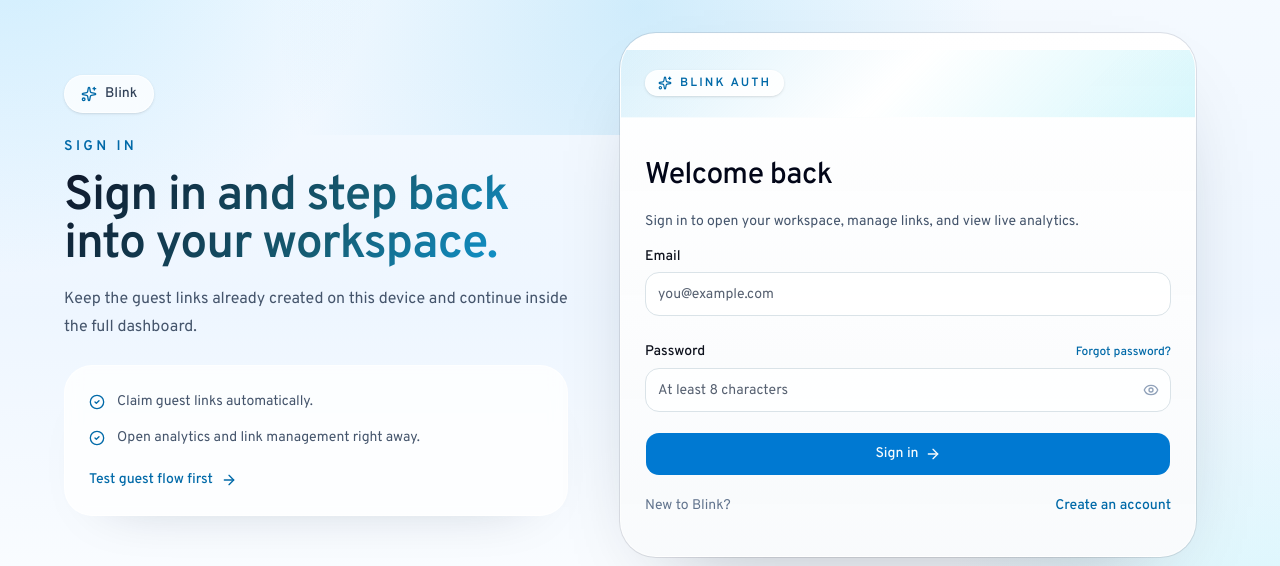
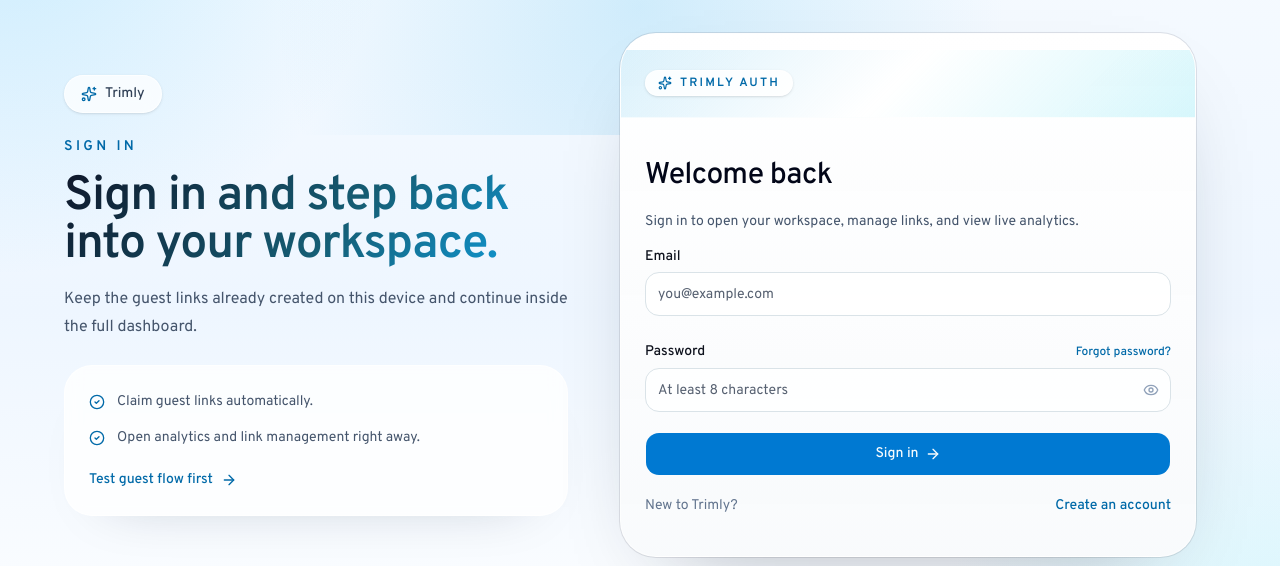
Before and after one commit to LokeshwarPrasad3/Trimly, a Next.js app: page /sign-in in a window 1280 px wide. Shown: the part 121-687 px from the top of the page. Built offline with nearby package versions, Linux system fonts and the light colour scheme; no server answers.

Commit message:
chore: rename project to Trimly

```diff
--- a/src/app/guest-upgrade/page.tsx
+++ b/src/app/guest-upgrade/page.tsx
@@ -11,7 +11,7 @@
           <p className="text-sm font-semibold uppercase tracking-[0.22em] text-sky-700">Free tier expired</p>
           <h1 className="mt-4 text-4xl font-semibold tracking-tight text-slate-950">Your 10 free guest links are finished.</h1>
           <p className="mt-4 max-w-xl text-base leading-7 text-slate-600">
-            To access all links and continue using Blink, the user now needs to log in. For now, the logged-in experience stays free.
+            To access all links and continue using Trimly, the user now needs to log in. For now, the logged-in experience stays free.
           </p>
           <div className="mt-8 flex flex-wrap gap-3">
             <Link href="/sign-in" className={linkButtonClass("primary")}>
--- a/src/app/layout.tsx
+++ b/src/app/layout.tsx
@@ -5,7 +5,7 @@
 import "./globals.css";
 
 export const metadata: Metadata = {
-  title: "Blink | URL Shortener UI",
+  title: "Trimly | URL Shortener UI",
   description: "UI-first v1 workspace for a modern URL shortener product.",
 };
 
--- a/src/app/sign-in/page.tsx
+++ b/src/app/sign-in/page.tsx
@@ -13,7 +13,7 @@
         <section className="order-2 space-y-6 lg:order-1">
           <Link href="/" className="inline-flex items-center gap-2 rounded-full border border-white/70 bg-white/75 px-4 py-2 text-sm font-medium text-slate-700 shadow-sm backdrop-blur">
             <Sparkles className="size-4 text-sky-700" />
-            Blink
+            Trimly
           </Link>
           <div className="space-y-4">
             <p className="text-sm font-semibold uppercase tracking-[0.24em] text-sky-700">Sign in</p>
--- a/src/app/sign-up/page.tsx
+++ b/src/app/sign-up/page.tsx
@@ -13,7 +13,7 @@
         <section className="order-2 space-y-6 lg:order-1">
           <Link href="/" className="inline-flex items-center gap-2 rounded-full border border-white/70 bg-white/75 px-4 py-2 text-sm font-medium text-slate-700 shadow-sm backdrop-blur">
             <Sparkles className="size-4 text-sky-700" />
-            Blink
+            Trimly
           </Link>
           <div className="space-y-4">
             <p className="text-sm font-semibold uppercase tracking-[0.24em] text-sky-700">Sign up</p>
--- a/src/components/dashboard/app-shell.tsx
+++ b/src/components/dashboard/app-shell.tsx
@@ -65,7 +65,7 @@
         })}
       </nav>
       <div className="mt-auto rounded-[1.5rem] bg-gradient-to-r from-slate-950 to-sky-700 p-4 text-white">
-        <p className="text-sm font-semibold">{currentUser.name ?? "Blink user"}</p>
+        <p className="text-sm font-semibold">{currentUser.name ?? "Trimly user"}</p>
         <p className="text-sm text-sky-100">Forever free workspace</p>
       </div>
     </div>
--- a/src/features/auth/auth-form-card.tsx
+++ b/src/features/auth/auth-form-card.tsx
@@ -64,7 +64,7 @@
     action: "Sign in",
     footerHref: "/sign-up",
     footerLabel: "Create an account",
-    footerText: "New to Blink?",
+    footerText: "New to Trimly?",
   },
   "sign-up": {
     title: "Create your account",
@@ -156,7 +156,7 @@
       <div className="border-b border-white/70 bg-[linear-gradient(135deg,_rgba(14,165,233,0.15),_rgba(255,255,255,0.96)_48%,_rgba(34,211,238,0.18))] px-6 py-5">
         <div className="inline-flex items-center gap-2 rounded-full border border-white/80 bg-white/85 px-3 py-1 text-xs font-semibold uppercase tracking-[0.18em] text-sky-700 shadow-sm">
           <Sparkles className="size-3.5" />
-          Blink auth
+          Trimly auth
         </div>
       </div>
       <CardHeader className="space-y-3 px-6 pt-6">
--- a/src/features/auth/components/dashboard-user-menu.tsx
+++ b/src/features/auth/components/dashboard-user-menu.tsx
@@ -35,7 +35,7 @@
         <AvatarFallback className="rounded-2xl bg-sky-100 text-sky-700">{initials}</AvatarFallback>
       </Avatar>
       <div className="hidden min-w-0 sm:block">
-        <p className="truncate text-sm font-semibold text-slate-950">{user.name ?? "Blink user"}</p>
+        <p className="truncate text-sm font-semibold text-slate-950">{user.name ?? "Trimly user"}</p>
         <p className="truncate text-xs text-slate-500">{user.email}</p>
       </div>
       <Button variant="ghost" className="py-4" size="sm" onClick={handleLogout} disabled={logoutMutation.isPending}>
--- a/src/lib/mock-data.ts
+++ b/src/lib/mock-data.ts
@@ -15,7 +15,7 @@
   Zap,
 } from "lucide-react";
 
-export const appName = "Blink";
+export const appName = "Trimly";
 
 export type NavItem = {
   href: string;
```
